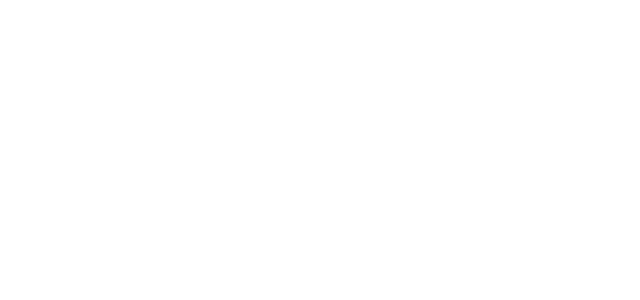
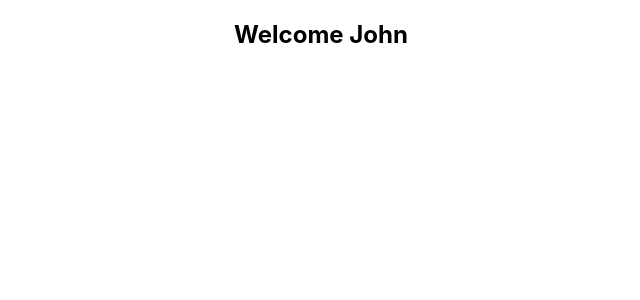
Before and after one commit to guigattidev/react-typescript-tutorials, a React (Create React App) app: page / in a window 1280 px wide. Shown: the top 300 px of the page, without its empty margins (319-959 px from the left). Built offline with nearby package versions, Linux system fonts and the light colour scheme.

Commit message:
Typing Props

```diff
--- a/src/App.tsx
+++ b/src/App.tsx
@@ -1,9 +1,11 @@
 
+import { Greet } from './components/Greet';
 import './App.css';
 
 function App() {
   return (
     <div className="App">
+      <Greet name='John' />
     </div>
   );
 }
--- /dev/null
+++ b/src/components/Greet.tsx
@@ -0,0 +1,14 @@
+// type used in applications
+// interface used in libraries
+
+type GreetProps = {
+    name: string
+  }
+
+export const Greet = (props: GreetProps) => {
+    return (
+      <div>
+          <h2>Welcome {props.name}</h2>
+      </div>
+    )
+  }
```
